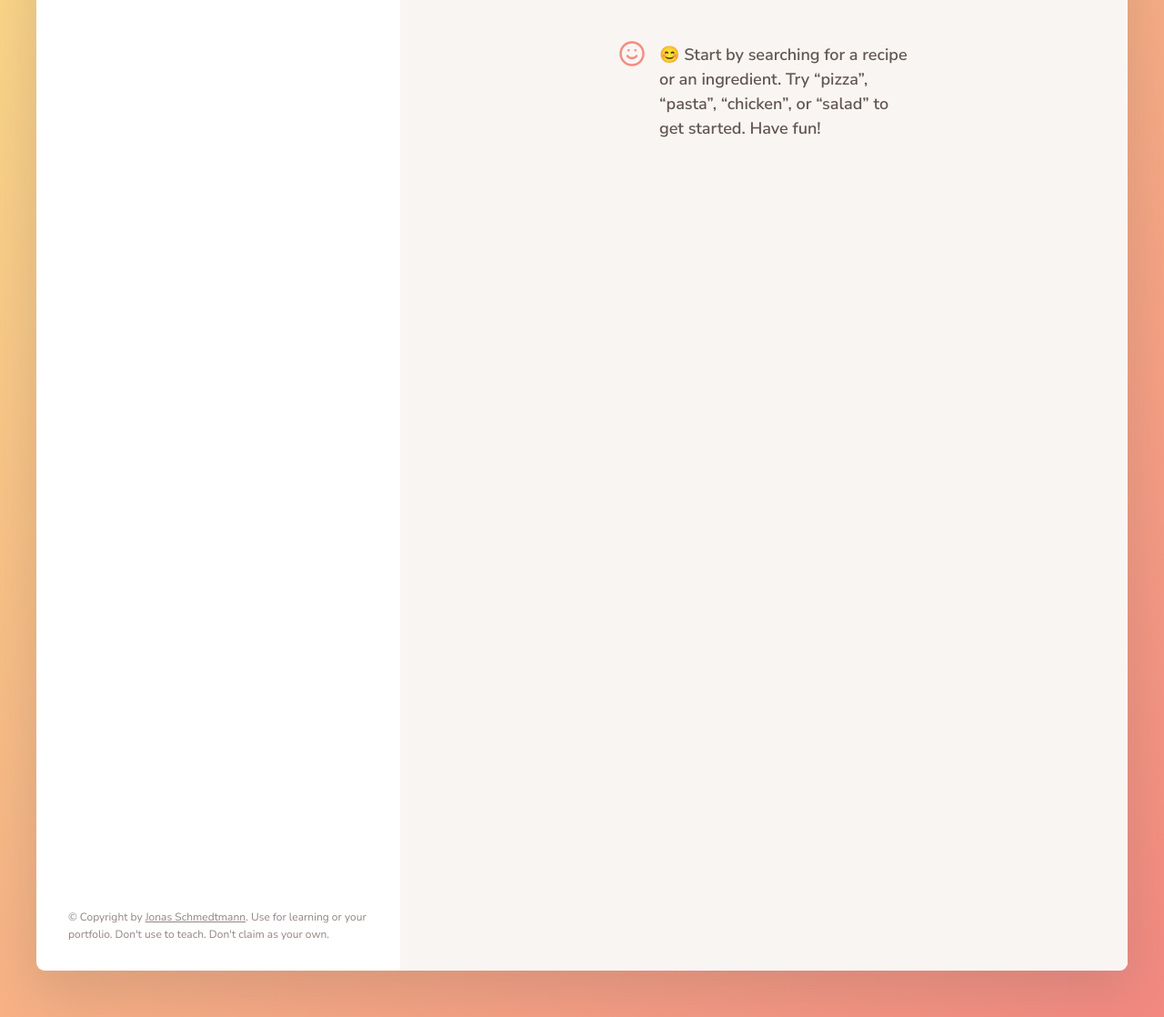
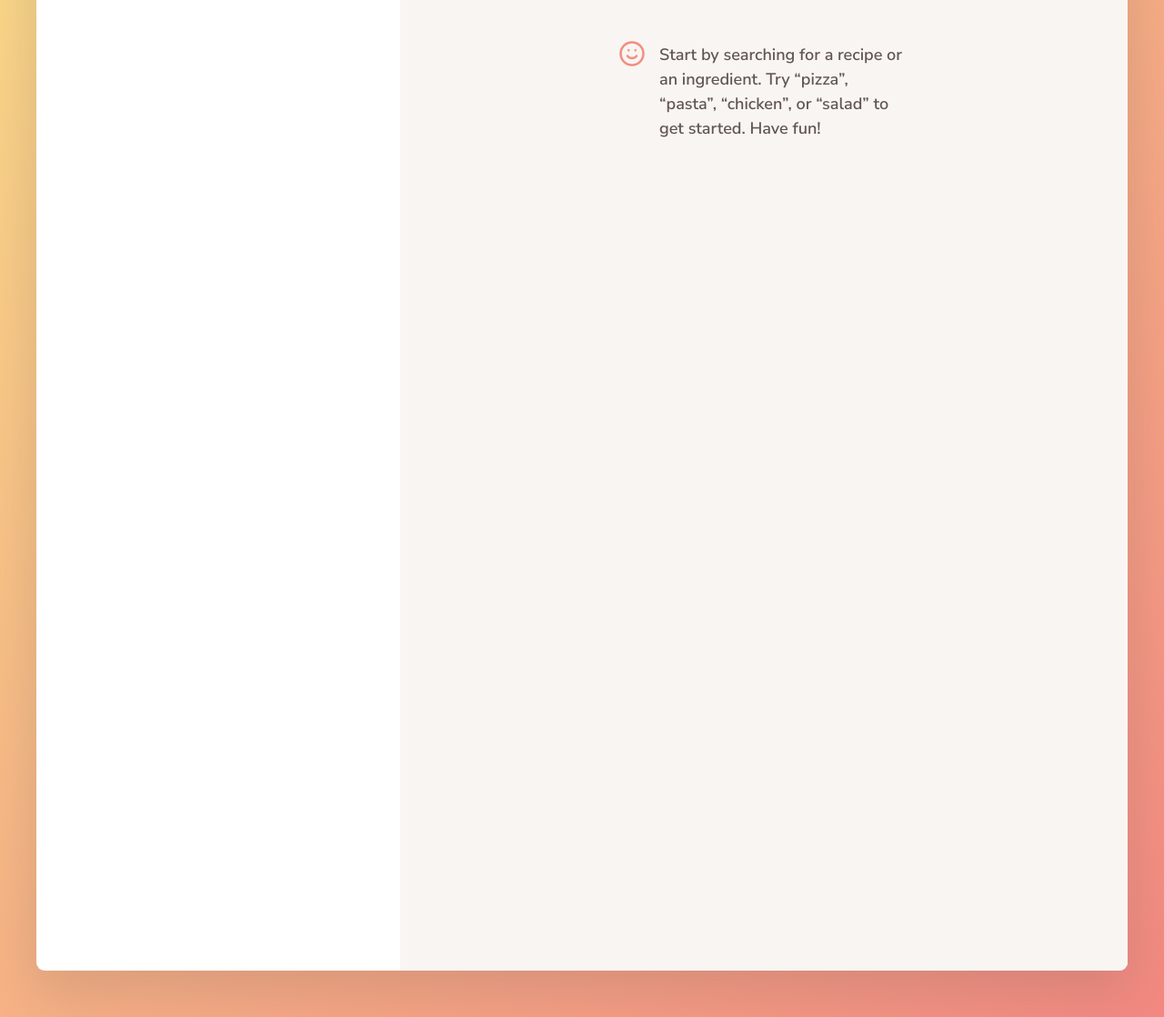
Before and after one commit to hofman10/forkify-project, a website built with Parcel: page index.html in a window 1280 px wide. Shown: the part 154-1272 px from the top of the page at 91% size. Built offline with nearby package versions, Linux system fonts and the light colour scheme.

```diff
--- a/index.html
+++ b/index.html
@@ -24,7 +24,7 @@
           <input
             type="text"
             class="search__field"
-            placeholder="Search recipes... (pizza, pasta, chicken...)"
+            placeholder="Search recipes (pizza, pasta, chicken...)"
           />
           <button class="btn search__btn">
             <svg class="search__icon">
@@ -120,17 +120,6 @@
             </svg>
           </button> -->
         </div>
-
-        <p class="copyright">
-          &copy; Copyright by
-          <a
-            class="twitter-link"
-            target="_blank"
-            href="https://twitter.com/jonasschmedtman"
-            >Jonas Schmedtmann</a
-          >. Use for learning or your portfolio. Don't use to teach. Don't claim
-          as your own.
-        </p>
       </div>
 
       <div class="recipe">
@@ -141,7 +130,7 @@
             </svg>
           </div>
           <p>
-            😊 Start by searching for a recipe or an ingredient. Try “pizza”,
+            Start by searching for a recipe or an ingredient. Try “pizza”,
             “pasta”, “chicken”, or “salad” to get started. Have fun!
           </p>
         </div>
```
Also changed, not shown: README.md.
